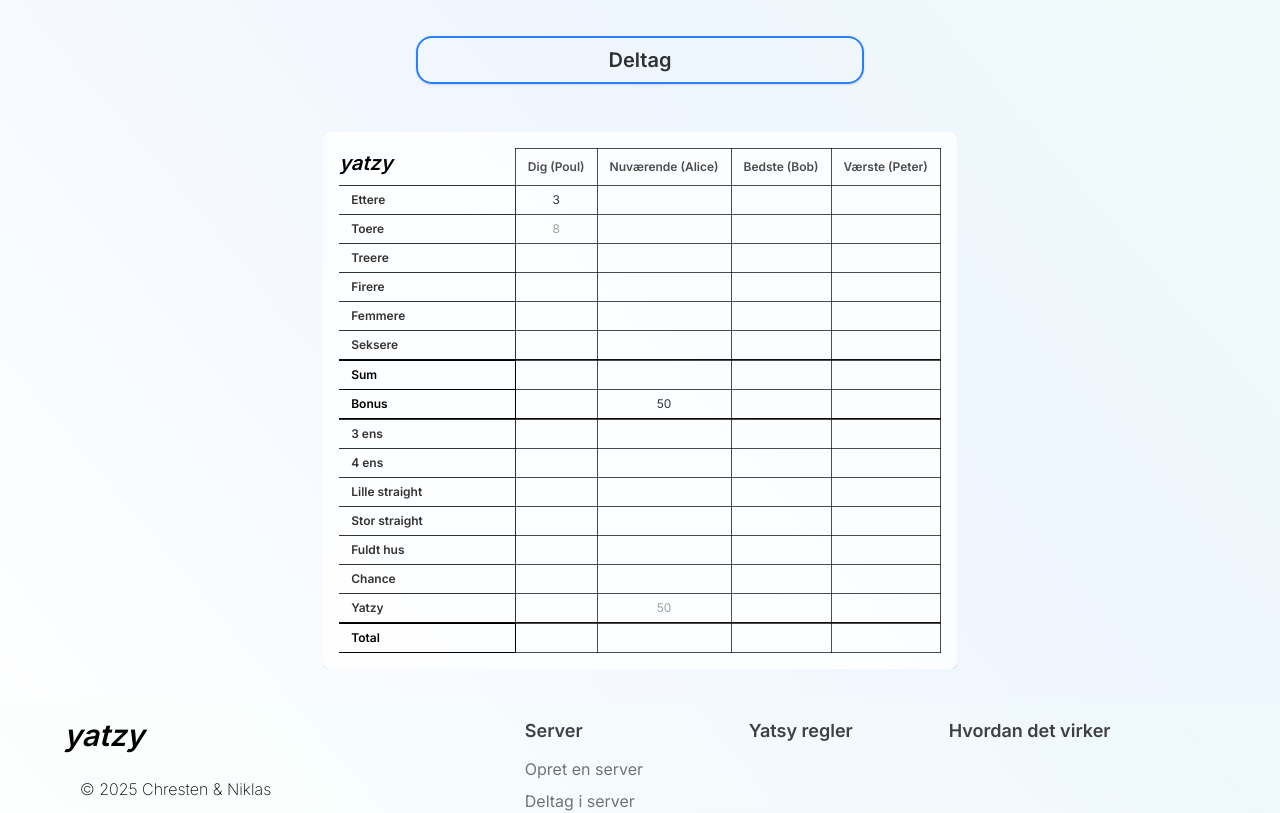
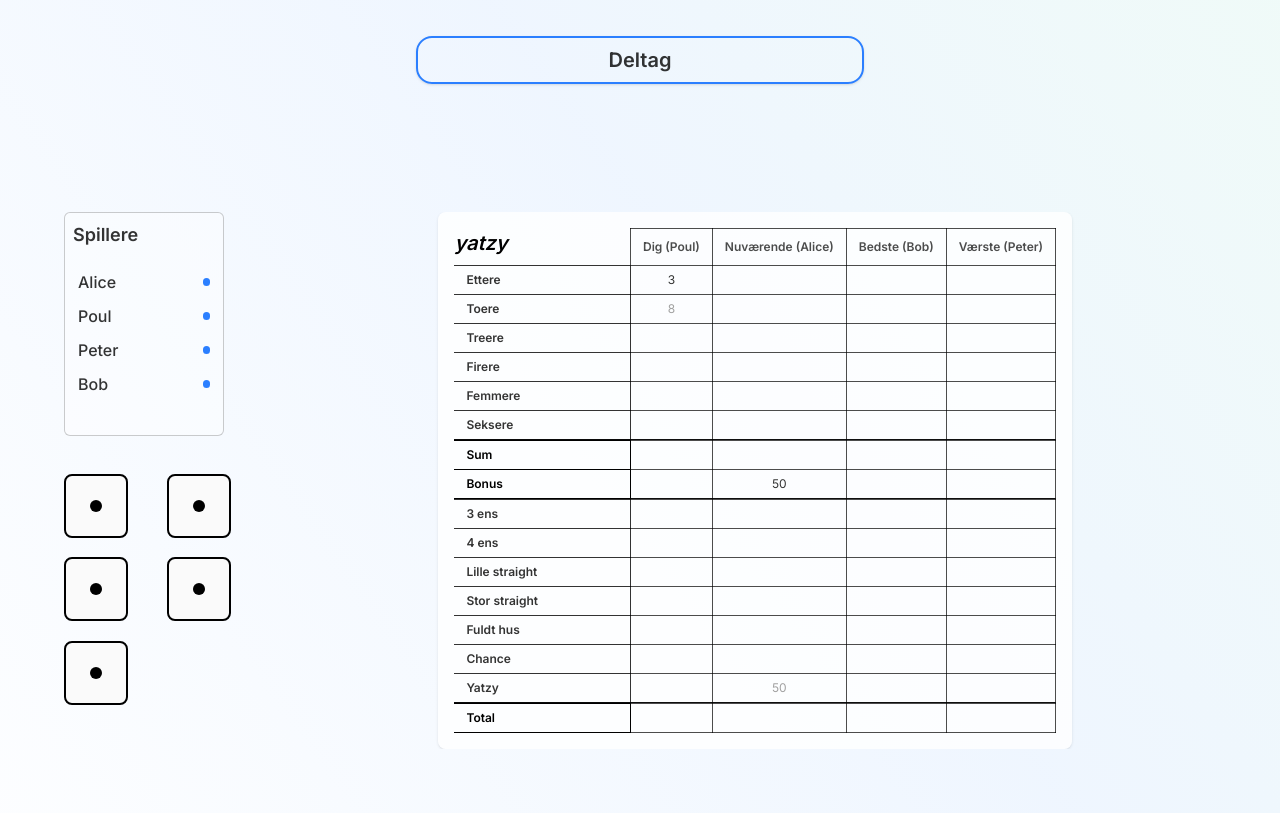
Before and after one commit to Zakers540/jatzy, a Next.js app: page /server/deltag in a window 1280 px wide. Shown: the part 680-1493 px from the top of the page. Built offline with nearby package versions, Linux system fonts and the light colour scheme; no server answers.

Commit message:
improved styling

```diff
--- a/app/server/deltag/page.tsx
+++ b/app/server/deltag/page.tsx
@@ -1,6 +1,6 @@
 //"For at tilføje et navn på en server skal det være unikt" måske? eller anden tekst bedre? Anden tekst kortere.
 "use client"
-import YatzySheet from "@/components/YatzySheet";
+import Yatsy from "@/components/Yatsy";
 
 export default function Server() {
     return (
@@ -54,20 +54,7 @@ export default function Server() {
                 </button>
             </form>
             <div className="mt-12"/>
-            <YatzySheet
-                currentPlayers={["Dig (Poul)","Nuværende (Alice)", "Bedste (Bob)", "Værste (Peter)",]}
-                scores={{
-                    ettere: { 0: 3 },
-                    bonus: { 1: 50 }
-                }}
-                previews={{
-                    toere: { 0: "8" },
-                    yatzy: { 1: "50" }
-                }}
-                onCellClick={(category, playerIndex) => {
-                    console.log(`Clicked ${category} for player ${playerIndex}`);
-                }}
-            />
+            <Yatsy instanceId="100" />
 
         </main>
     )
--- a/components/Players.tsx
+++ b/components/Players.tsx
@@ -4,8 +4,13 @@ type PlayersProps = {
 
 export default function Players({currentPlayers}: PlayersProps) {
     return (
-        <tr>
-            <td colSpan={currentPlayers.length + 1} className="h-[1px] bg-black/80 p-0" />
-        </tr>
+        <div className="rounded-md border-1 border-black/20 w-40 flex flex-col p-2 bg-white/40 h-56">
+            <h2 className="font-semibold text-lg text-black/80 mb-4">Spillere</h2>
+            <ul className="w-full overflow-y-auto overflow-x-hidden">
+                {currentPlayers.map((currentPlayer, i) => (
+                    <li key={i} className="px-1 gap-2 flex items-center justify-between w-full py-1 rounded-md text-md font-medium text-black/80 hover:bg-blue-200/40 border-1 border-transparent hover:border-1 hover:border-blue-500/40 transition-colors cursor-pointer"><span className="whitespace-nowrap text-ellipsis overflow-hidden w-full">{currentPlayer}</span><div className="w-2 h-2 rounded-full bg-blue-500"/></li>
+                ))}
+            </ul>
+        </div>
     )
 }
--- a/components/Yatsy.tsx
+++ b/components/Yatsy.tsx
@@ -5,18 +5,20 @@
 //TODO: næste tur knap
 //TODO: modal hvor man enten kan tilmelde sig spillet eller klikke på en af de røde navne (betyder det ikke er optaget) blå er optaget og spiller lige nu
 //TODO: fyrværkeri hvis jatsy eller spil er slut
+//TODO: estimeret tid og når det er din tur så en lydeffekt
 "use client"
 
 import {useEffect, useState} from "react";
 import YatzySheet from "@/components/YatzySheet";
 import Players from "@/components/Players";
+import Dice from "@/components/Dice";
 
 type YatsyProps = {
     instanceId: string
 }
 
 export default function Yatsy({ instanceId }: YatsyProps) {
-    const [currentPlayers, setCurrentPlayers] = useState<string[]>([])
+    const [currentPlayers, setCurrentPlayers] = useState<string[]>(["Alice", "Poul", "Peter", "Bob"])
     const apiBase = process.env.NODE_ENV === 'development' ? 'http://127.0.0.1:5328' : 'https://jatzy.vercel.app'
     useEffect(() => {
         fetch(`${apiBase}/api/data/${instanceId}`)
@@ -27,8 +29,32 @@ export default function Yatsy({ instanceId }: YatsyProps) {
     }, [])
     return (
         <main className="min-h-screen w-full flex flex-col p-16 py-20">
-            <Players currentPlayers={currentPlayers}/>
-            <YatzySheet/>
+            <div className="grid grid-cols-[1fr_4fr]">
+                <div className="grid grid-rows-[3fr_4fr]">
+                    <Players currentPlayers={currentPlayers}/>
+                    <div className="grid grid-cols-2 gap-2 p-8 pl-0">
+                        <Dice realDiceNumber={6}/>
+                        <Dice realDiceNumber={6}/>
+                        <Dice realDiceNumber={6}/>
+                        <Dice realDiceNumber={6}/>
+                        <Dice realDiceNumber={6}/>
+                    </div>
+                </div>
+                <YatzySheet
+                    currentPlayers={["Dig (Poul)","Nuværende (Alice)", "Bedste (Bob)", "Værste (Peter)",]}
+                    scores={{
+                        ettere: { 0: 3 },
+                        bonus: { 1: 50 }
+                    }}
+                    previews={{
+                        toere: { 0: "8" },
+                        yatzy: { 1: "50" }
+                    }}
+                    onCellClick={(category, playerIndex) => {
+                        console.log(`Clicked ${category} for player ${playerIndex}`);
+                    }}
+                />
+            </div>
         </main>
-    )
+)
 }
```
